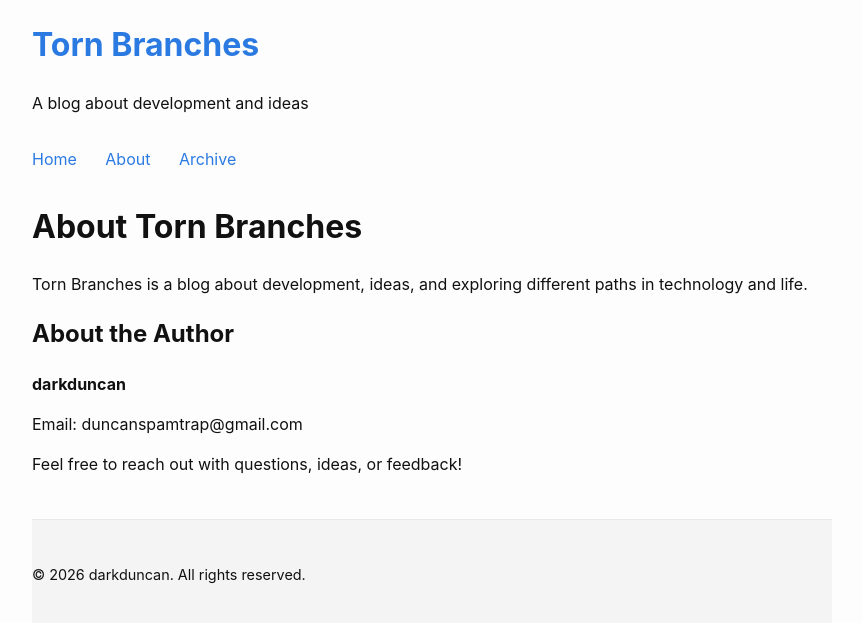
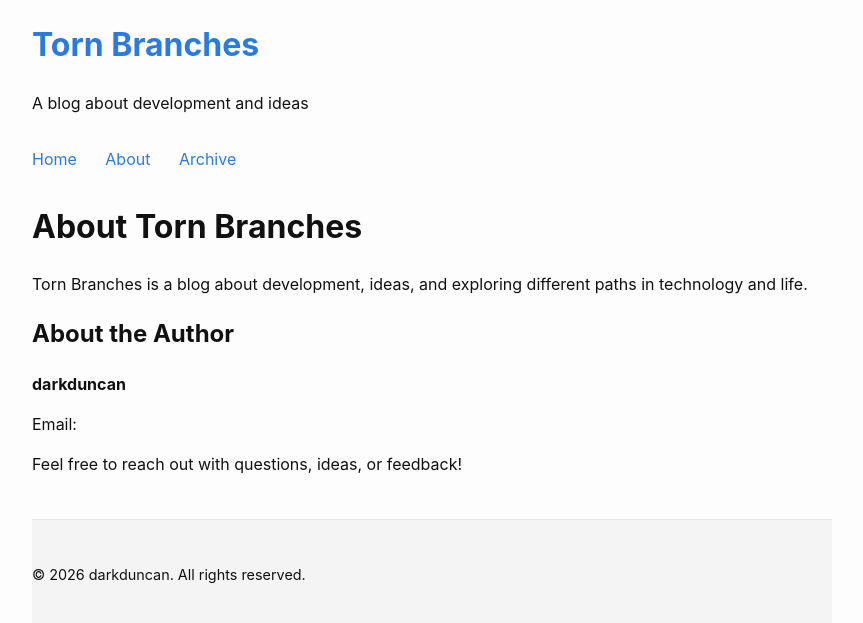
Before and after one commit to darkduncan/Torn-Branches, a Jekyll site: the page built from about.md, in a window 1280 px wide. Shown: the top 623 px of the page, without its empty margins (208-1071 px from the left). Built offline with Jekyll 4.4.1, drawn with Linux system fonts in a browser that asks for light colours.

Commit message:
Update _config.yml

```diff
--- a/_config.yml
+++ b/_config.yml
@@ -11,8 +11,7 @@ layout: default
 # Author information
 author:
   name: darkduncan
-  email: duncanspamtrap@gmail.com
-
+  email:
 # Collections
 collections:
   posts:
```
